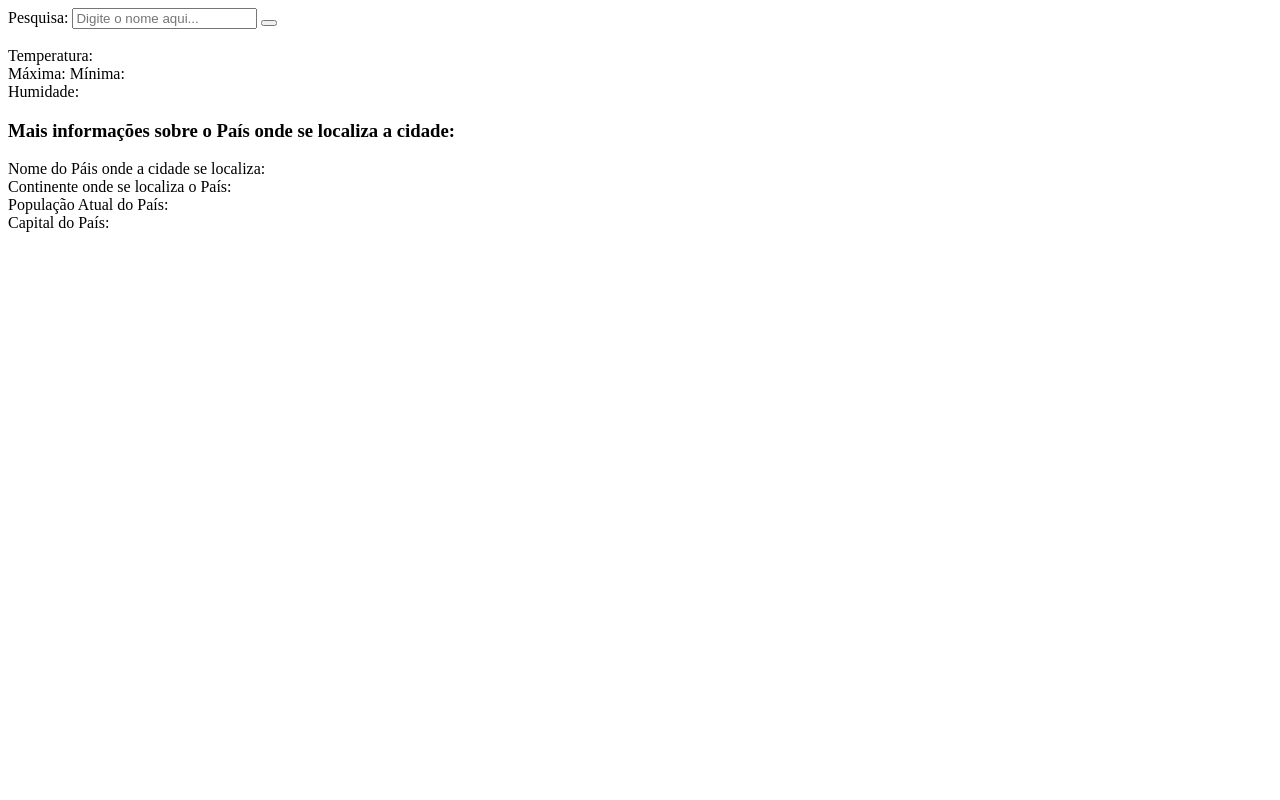
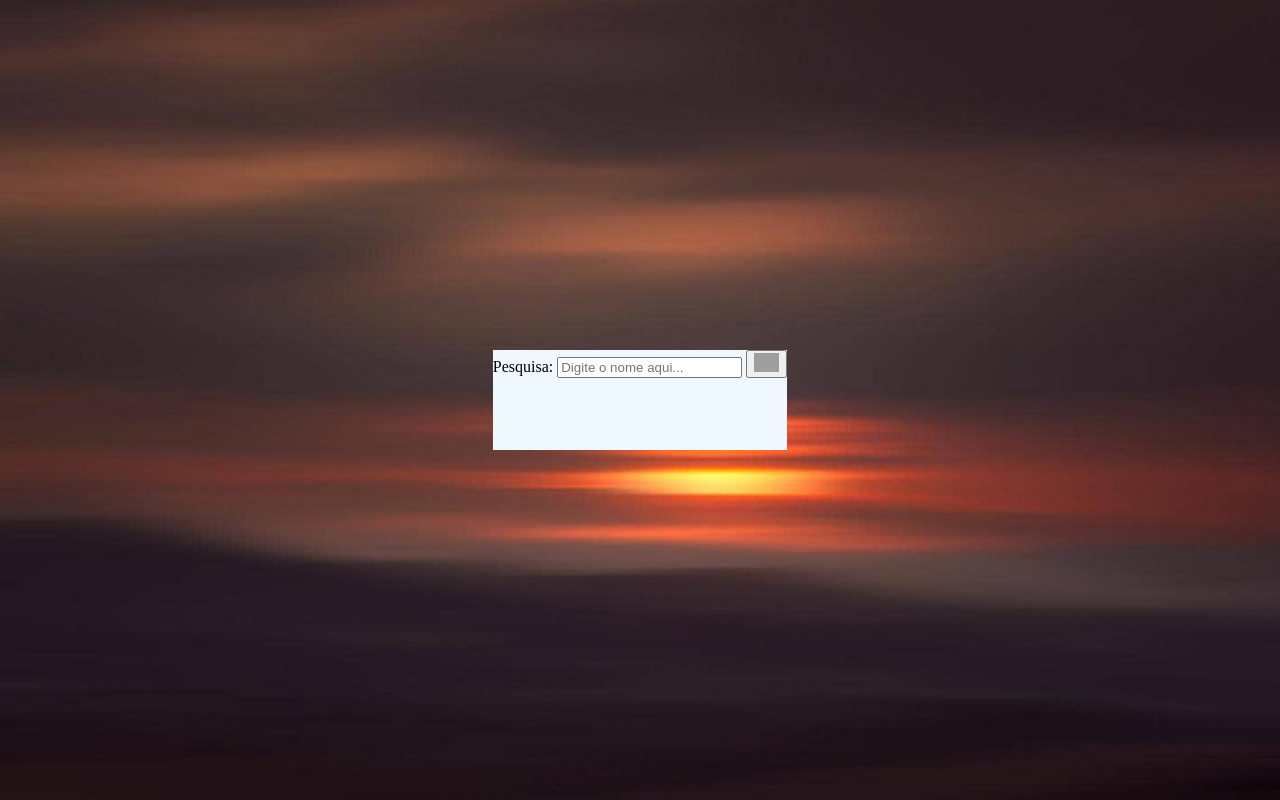
Before and after one commit to GabrielSa07/wather_app, a website: page index.html in a window 1280 px wide. Drawn offline with Linux system fonts and the light colour scheme; grey boxes are pictures that could not be loaded.

Commit message:
remoção de alguns itens e início do arquivo css

```diff
--- a/index.html
+++ b/index.html
@@ -4,57 +4,35 @@
     <meta charset="UTF-8">
     <meta name="viewport" content="width=device-width, initial-scale=1.0">
     <title>App de Clima</title>
+    <link rel="stylesheet" href="./styles/style.css">
 </head>
 <body>
-    <main>
-        <div id="box">
+    <div class="container">
+        <div class="box">
             <label for="search">Pesquisa:</label>
             <input type="text" id="search" placeholder="Digite o nome aqui...">
-            <button id="buttonSearch"> <!--<img src="https://cdn-icons-png.flaticon.com/512/64/64673.png" alt="imagem de lupa" id="img-lupa"> --></button>
+            <button id="buttonSearch"> <img src="https://cdn-icons-png.flaticon.com/512/64/64673.png" alt="imagem de lupa" id="img-lupa"></button>
             <br>
 
             <span id="nameCity"></span>
             <span id="flagCountry"></span>
             <br>
 
-            <label for="temp">Temperatura:</label>
             <span id="temp"></span>
             <br>
 
-            <label for="tempMax">Máxima:</label>
             <span id="tempMax"></span>
 
-            <label for="tempMin">Mínima:</label>
             <span id="tempMin"></span>
             <br>
 
-            <label for="humidity">Humidade:</label>
             <span id="humidity"></span>
             <br>
 
             <span id="img-descripition"></span>
             <span id="descripition"></span>
-
-            <div id="moreInformation">
-                <h3>Mais informações sobre o País onde se localiza a cidade:</h3>
-
-                <label for="nameCountry">Nome do Páis onde a cidade se localiza:</label>
-                <span id="nameCountry"></span>
-                <br>
-
-                <label for="continent">Continente onde se localiza o País:</label>
-                <span id="continent"></span>
-                <br>
-
-                <label for="population">População Atual do País:</label>
-                <span id="population"></span>
-                <br>
-
-                <label for="capital">Capital do País:</label>
-                <span id="capital"></span>
-            </div>
         </div>
-    </main>
+    </div>
 
     <script src="./src/index.js"></script>
 </body>
--- a/src/index.js
+++ b/src/index.js
@@ -8,10 +8,7 @@ const spanTempMin = document.querySelector("#tempMin");
 const spanHumidity = document.querySelector("#humidity");
 const spanimgDescription = document.querySelector("#img-descripition");
 const spanDescription = document.querySelector("#descripition");
-const spanNameCountry = document.querySelector("#nameCountry");
-const spanTContinent = document.querySelector("#continent");
-const spanPopulation = document.querySelector("#population");
-const spanCapital = document.querySelector("#capital");
+
 
 const apiweatherKey = "8fba19d8ddc947edbbe37b443a5bda45";
 // API OpenWeather (climate)
@@ -38,26 +35,26 @@ button.addEventListener("click", async (ev) => {
   ev.preventDefault;
   const city = inputSearch.value;
   const responseWeather = await getInformation(city);
-  const  responseCountry = await getFlagCountry("BR")
+  // const  responseCountry = await getFlagCountry("BR")
   console.log(responseWeather);
 
   const h3NameCity = document.createElement("h3");
   h3NameCity.innerText = `${responseWeather.name}`;
 
-  const imgFlagCountry = document.createElement("img");
-  imgFlagCountry.src = `${responseCountry}`
+  // const imgFlagCountry = document.createElement("img");
+  // imgFlagCountry.src = `${responseCountry}`
 
   const pTemp = document.createElement("p");
-  pTemp.innerText = `${Math.round(responseWeather.main.temp)}`;
+  pTemp.innerText = `Temperatura: ${Math.round(responseWeather.main.temp)}`;
 
   const pTempMax = document.createElement("p");
-  pTempMax.innerText = `${Math.round(responseWeather.main.temp_max)}`;
+  pTempMax.innerText = `Máxima:${Math.round(responseWeather.main.temp_max)}`;
 
   const pTempMin = document.createElement("p");
-  pTempMin.innerText = `${Math.round(responseWeather.main.temp_min)}`;
+  pTempMin.innerText = `Mínima:${Math.round(responseWeather.main.temp_min)}`;
 
   const pHumidity = document.createElement("p");
-  pHumidity.innerText = `${Math.round(responseWeather.main.humidity)}%`;
+  pHumidity.innerText = `Humidade:${Math.round(responseWeather.main.humidity)}%`;
 
   const imgDescription = document.createElement("img");
   imgDescription.src = `https://openweathermap.org/img/wn/${responseWeather.weather[0].icon}.png`;
--- a/styles/style.css
+++ b/styles/style.css
@@ -0,0 +1,23 @@
+body{
+    display: flex;
+    margin: 0px;
+    padding: 0px;
+}
+
+.container{
+    background-image: url(./images/imagemDeFundo.jpg);
+    background-repeat: no-repeat;
+    background-size: cover;
+    width: 100vw;
+    height: 100vh;
+    display: flex;
+    align-items: center;
+    justify-content: center;
+}
+
+.box{
+    background-color: aliceblue;
+}
+#img-lupa {
+    width: 25px;
+}
```
Also changed, not shown: styles/images/imagemDeFundo.jpg (added).
